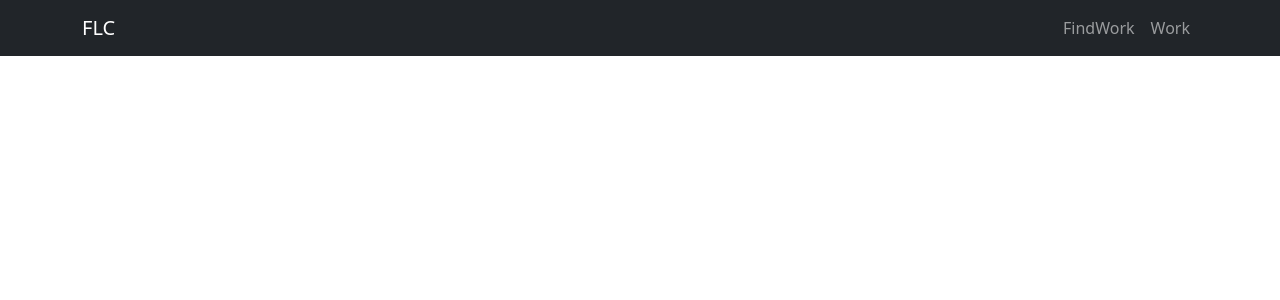
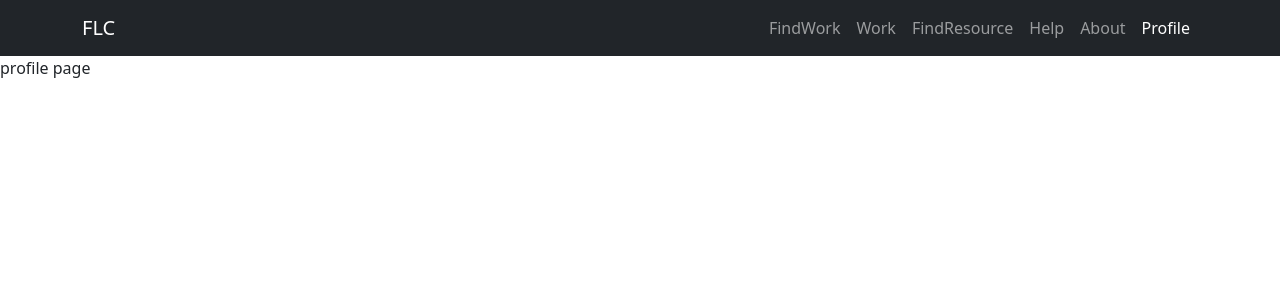
Before and after one commit to maldanna/ReactJS, a React (Create React App) app in the folder farrmer-labour-app/: page /profile in a window 1280 px wide. Shown: the top 300 px of the page. Built offline with nearby package versions, Linux system fonts and the light colour scheme.

Commit message:
add routing properly

```diff
--- a/farrmer-labour-app/src/App.js
+++ b/farrmer-labour-app/src/App.js
@@ -1,11 +1,13 @@
 import React from 'react';
 import 'bootstrap/dist/css/bootstrap.min.css';
+import { BrowserRouter } from "react-router-dom";
 import HomeNavigationBar from './components/HomeNavigationBar';
-
 
 function App() {
   return (
-    <div> <HomeNavigationBar /> </div>
-  )
+    <BrowserRouter>
+      <HomeNavigationBar />
+    </BrowserRouter>
+  );
 }
 export default App;
--- a/farrmer-labour-app/src/components/HomeNavigationBar.js
+++ b/farrmer-labour-app/src/components/HomeNavigationBar.js
@@ -1,17 +1,40 @@
 import React from "react";
-import {Nav,Navbar,NavLink,Container} from 'react-bootstrap';
+import {Nav,Navbar,Container} from 'react-bootstrap';
+import { Routes,Route,Link,NavLink } from "react-router-dom";
+
+import About from './About';
+import Profile from './Profile';
+import HomePage from './HomePage';
+import FindResource from './FindResource';
+import Work from './Work';
+import Help from './Help';
+
 
 function HomeNavigationBar() {
     return (
+      <>
       <Navbar bg="dark" variant="dark">
-      <Container>
-        <Navbar.Brand href="/">FLC</Navbar.Brand>
-        <Nav className="ml-auto">
-          <Nav.Link  href="/findWork">FindWork</Nav.Link>
-          <Nav.Link  href="/work">Work</Nav.Link>
-        </Nav>
-      </Container>
-    </Navbar>
+        <Container>
+          <Navbar.Brand as={NavLink} to="/">FLC</Navbar.Brand>
+          <Nav className="ml-auto">
+            <Nav.Link  as={NavLink} to="/findWork">FindWork</Nav.Link>
+            <Nav.Link  as={NavLink} to="/work">Work</Nav.Link>
+            <Nav.Link  as={NavLink} to="/findResource">FindResource</Nav.Link>
+            <Nav.Link  as={NavLink} to="/help">Help</Nav.Link>
+            <Nav.Link  as={NavLink} to="/about">About</Nav.Link>
+            <Nav.Link  as={NavLink} to="/profile">Profile</Nav.Link>
+          </Nav>
+        </Container>
+      </Navbar>
+      <Routes>
+        <Route path="/" element={<HomePage />} />
+        <Route path="/work" element={<Work />} />
+        <Route path="/findWork" element={<home />} />
+        <Route path="/findResource" element={<FindResource />} />
+        <Route path="/about" element={<About />} />
+        <Route path="/profile" element={<Profile />} />
+      </Routes>
+    </>
     );
   }
   export default HomeNavigationBar;
```
